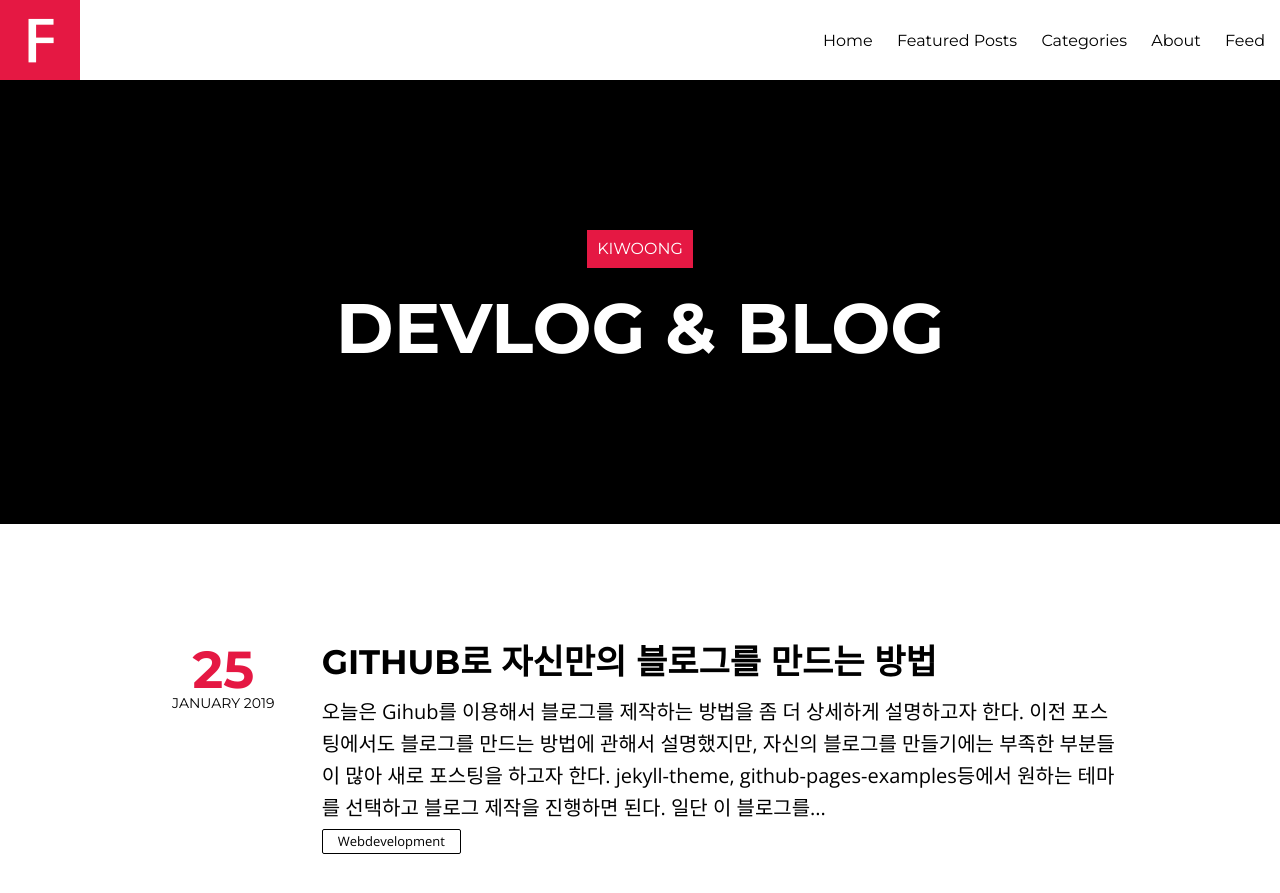
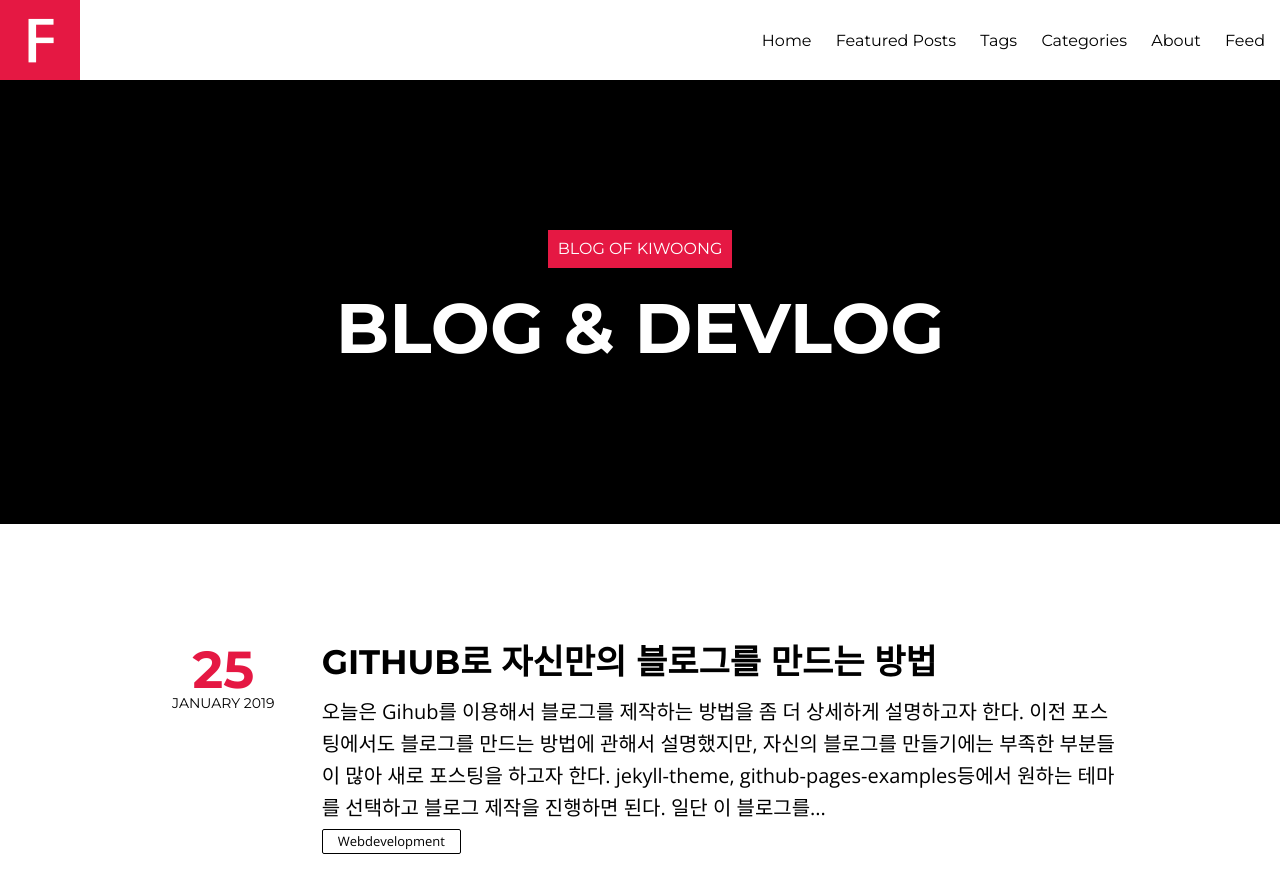
Before and after one commit to kimbumso/kimbumso.github.io, a Jekyll site: the page built from index.html, in a window 1280 px wide and 900 px high. Shown: the top 893 px of the window. Built offline with Jekyll 4.4.1, drawn with Linux system fonts in a browser that asks for light colours; nearby versions of some CDN libraries; the list of posts is cut into pages by our own code.

Commit message:
외형 변경

```diff
--- a/_config.yml
+++ b/_config.yml
@@ -1,5 +1,5 @@
-title:            Kiwoong
-description:      "devlog & blog"
+title:            Blog of Kiwoong
+description:      "blog & devlog"
 logo:             logo.png
 disqus_shortname: newhiwoong
 disqus_url : newhiwoong@gamil.com
@@ -46,6 +46,8 @@ links:
     icon: home
   - title: Featured Posts
     url: /featured
+  - title: Tags
+    url: /tags
   - title: Categories
     url: /categories
   - title: About
```
